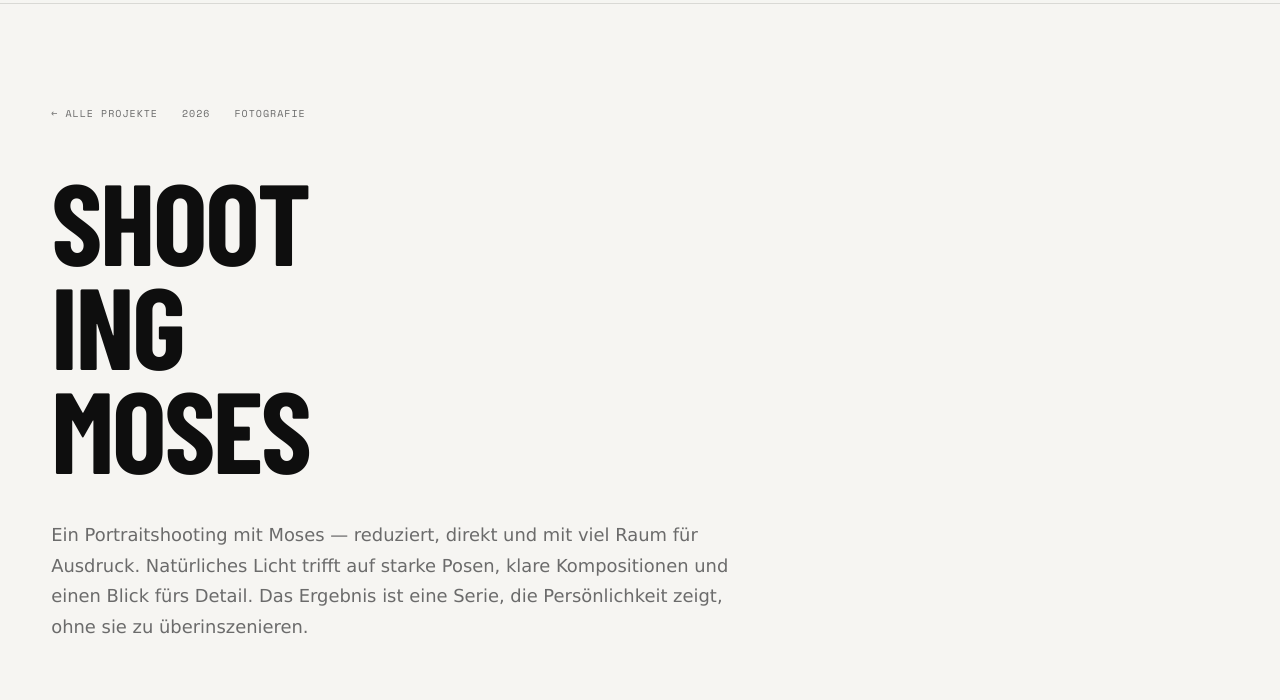
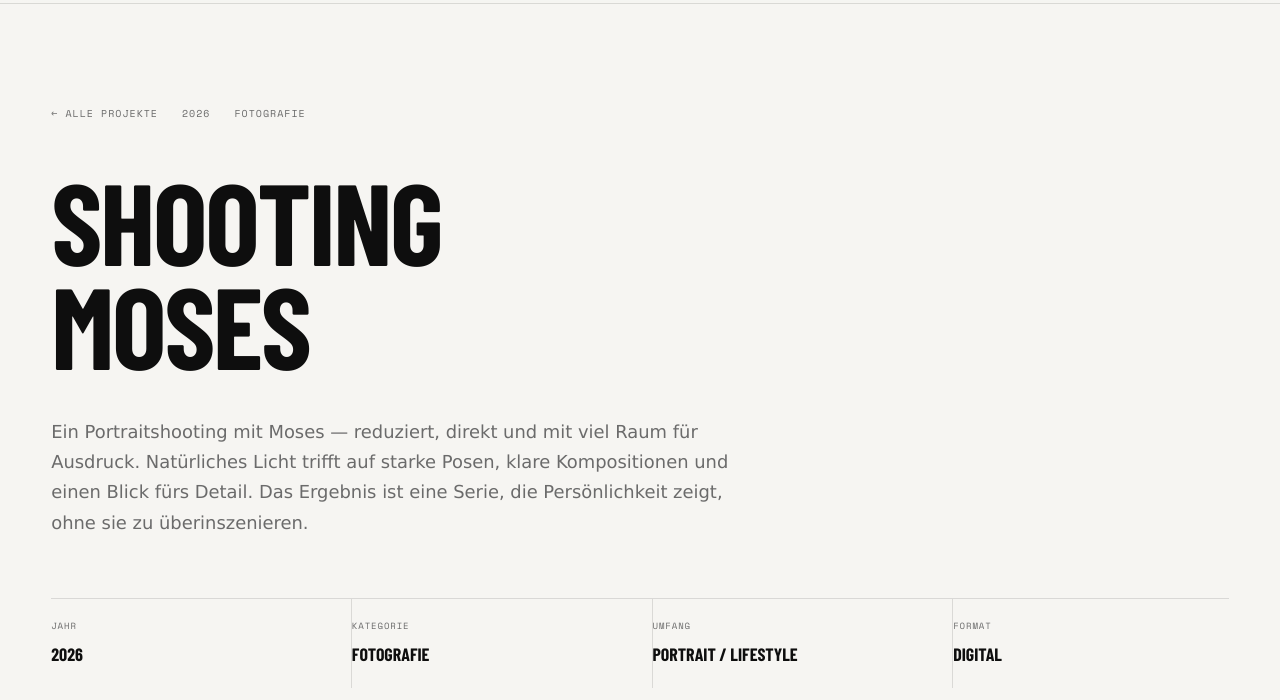
Before and after one commit to jamespocher/Portfolio-Website, a plain HTML site: page shooting-moses.html in a window 1280 px wide. Shown: the part 73-773 px from the top of the page. Drawn offline with nearby package versions, Linux system fonts and the light colour scheme; a web font is replaced by a local one.

Commit message:
Fix hero title wrap and top-cropped heads in Moses/Sergio Studio galleries
"Shooting" was awkwardly split across two lines; now reads as one word.
Portrait photos (2:3) were center-cropped by object-fit: cover in the
3:4/1:1/16:9 gallery boxes, cutting off the top of subjects' heads.
Object-position now anchors to the top so nothing is lost above.

Co-Authored-By: Claude Sonnet 5 <noreply@anthropic.com>

```diff
--- a/shooting-moses.html
+++ b/shooting-moses.html
@@ -71,7 +71,7 @@
           <span>2026</span>
           <span>Fotografie</span>
         </div>
-        <h1 class="proj-hero__title">Shoot<br/>ing<br/>Moses</h1>
+        <h1 class="proj-hero__title">Shooting<br/>Moses</h1>
         <p class="proj-hero__desc">Ein Portraitshooting mit Moses — reduziert, direkt und mit viel Raum für Ausdruck. Natürliches Licht trifft auf starke Posen, klare Kompositionen und einen Blick fürs Detail. Das Ergebnis ist eine Serie, die Persönlichkeit zeigt, ohne sie zu überinszenieren.</p>
         <div class="proj-hero__meta">
           <div class="proj-hero__meta-item">
@@ -98,34 +98,34 @@
       <div class="container">
         <div class="proj-gallery__grid">
           <div class="proj-gallery__item proj-gallery__item--tall">
-            <img src="fotos/Moses/shooting-moses-341-4.jpg" alt="Shooting Moses Portrait" loading="eager">
+            <img src="fotos/Moses/shooting-moses-341-4.jpg" alt="Shooting Moses Portrait" loading="eager" style="object-position: 50% 0%;">
           </div>
           <div class="proj-gallery__item proj-gallery__item--tall">
-            <img src="fotos/Moses/shooting-moses-378-7.jpg" alt="Shooting Moses Portrait" loading="lazy">
+            <img src="fotos/Moses/shooting-moses-378-7.jpg" alt="Shooting Moses Portrait" loading="lazy" style="object-position: 50% 0%;">
           </div>
           <div class="proj-gallery__item proj-gallery__item--tall">
-            <img src="fotos/Moses/shooting-moses-380-8.jpg" alt="Shooting Moses Portrait" loading="lazy">
+            <img src="fotos/Moses/shooting-moses-380-8.jpg" alt="Shooting Moses Portrait" loading="lazy" style="object-position: 50% 0%;">
           </div>
           <div class="proj-gallery__item proj-gallery__item--wide proj-gallery__item--full">
-            <img src="fotos/Moses/shooting-moses-2-662.jpg" alt="Shooting Moses Portrait" loading="lazy">
+            <img src="fotos/Moses/shooting-moses-2-662.jpg" alt="Shooting Moses Portrait" loading="lazy" style="object-position: 50% 0%;">
           </div>
           <div class="proj-gallery__item proj-gallery__item--tall">
-            <img src="fotos/Moses/shooting-moses-385-9.jpg" alt="Shooting Moses Portrait" loading="lazy">
+            <img src="fotos/Moses/shooting-moses-385-9.jpg" alt="Shooting Moses Portrait" loading="lazy" style="object-position: 50% 0%;">
           </div>
           <div class="proj-gallery__item proj-gallery__item--tall">
-            <img src="fotos/Moses/shooting-moses-387-11.jpg" alt="Shooting Moses Portrait" loading="lazy">
+            <img src="fotos/Moses/shooting-moses-387-11.jpg" alt="Shooting Moses Portrait" loading="lazy" style="object-position: 50% 0%;">
           </div>
           <div class="proj-gallery__item proj-gallery__item--sq">
-            <img src="fotos/Moses/post-1-2.jpg" alt="Shooting Moses Portrait" loading="lazy">
+            <img src="fotos/Moses/post-1-2.jpg" alt="Shooting Moses Portrait" loading="lazy" style="object-position: 50% 0%;">
           </div>
           <div class="proj-gallery__item proj-gallery__item--sq">
-            <img src="fotos/Moses/post-1-3.jpg" alt="Shooting Moses Portrait" loading="lazy">
+            <img src="fotos/Moses/post-1-3.jpg" alt="Shooting Moses Portrait" loading="lazy" style="object-position: 50% 0%;">
           </div>
           <div class="proj-gallery__item proj-gallery__item--tall">
-            <img src="fotos/Moses/shooting-moses-504-33.jpg" alt="Shooting Moses Portrait" loading="lazy">
+            <img src="fotos/Moses/shooting-moses-504-33.jpg" alt="Shooting Moses Portrait" loading="lazy" style="object-position: 50% 0%;">
           </div>
           <div class="proj-gallery__item proj-gallery__item--tall">
-            <img src="fotos/Moses/shooting-moses-508-34.jpg" alt="Shooting Moses Portrait" loading="lazy">
+            <img src="fotos/Moses/shooting-moses-508-34.jpg" alt="Shooting Moses Portrait" loading="lazy" style="object-position: 50% 0%;">
           </div>
         </div>
       </div>
```
Also changed, not shown: index.html (+1 -1 lines), sergio-studio.html (+1 -1 lines).
